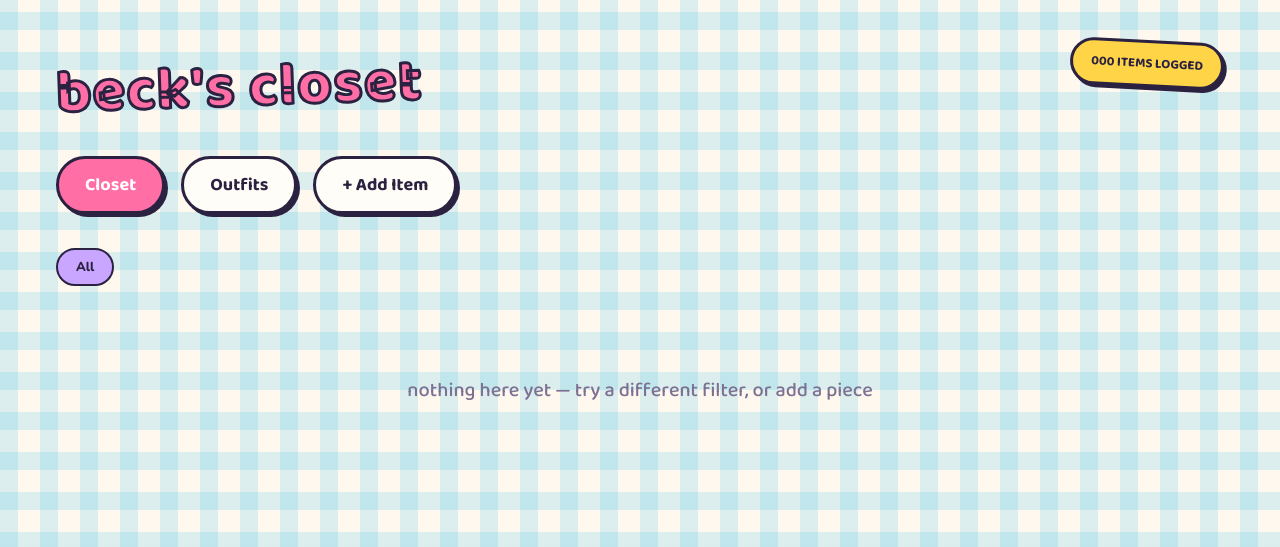
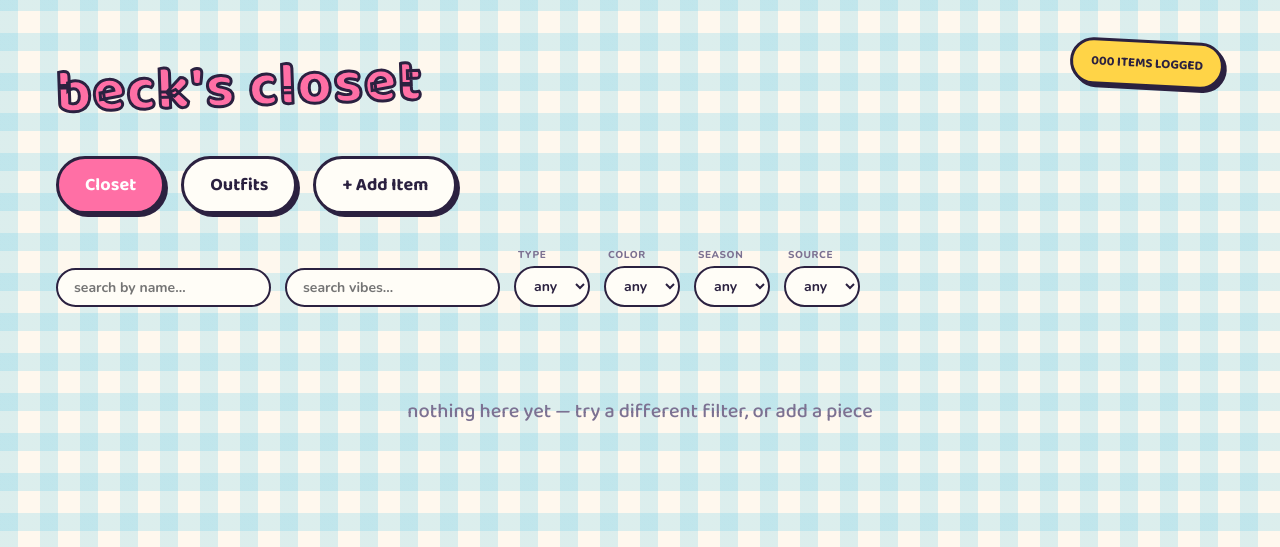
Before and after one commit to beck-2/closet, a Flask app: page / in a window 1280 px wide. Shown: the top 547 px of the page. Run offline with Flask 3, Linux system fonts and the light colour scheme; data that the repository does not hold is empty; some libraries are stand-ins or nearby versions.

Commit message:
Closet: dropdown filters + name/vibes search, all client-side
Replaces the single server-side item_type chip strip with a filter bar:
live name and vibes text search plus type / color / season / source
dropdowns (each populated with the values actually present). The server
now renders every card with data-* attributes and the option lists; the
browser does the filtering, so combining filters needs no round trip.

Filters AND together. The gold-stars section hides when nothing starred
matches; a "nothing matches" line and a "clear" button round it out. The
old ?type= query param is gone.

Co-Authored-By: Claude Sonnet 5 <noreply@anthropic.com>

```diff
--- a/app.py
+++ b/app.py
@@ -199,32 +199,47 @@ def block_cross_site_writes():
 
 # ------------------------------------------------------------------ views --
 
+def _distinct_values(items: list[dict], key: str) -> list[str]:
+    """Every value present for `key` across the closet, sorted. Handles both
+    scalar fields (item_type, source) and list fields (color, season)."""
+    vals: set[str] = set()
+    for item in items:
+        v = item.get(key)
+        if isinstance(v, list):
+            vals.update(v)
+        elif v:
+            vals.add(v)
+    return sorted(vals)
+
+
 @app.route("/")
 def closet():
     items = db.load_items()
-    type_filter = request.args.get("type") or ""
-    types_present = sorted({v.get("item_type") for v in items.values() if v.get("item_type")})
+    all_items = list(items.values())
 
     starred = db.starred_items()
     starred_ids = {it["id"] for it in starred}
     starred_cards = [{**it, "rating": avg_rating(it)} for it in starred]
+    cards = [
+        {**items[i], "rating": avg_rating(items[i])}
+        for i in sorted(items)
+        if i not in starred_ids
+    ]
 
-    cards = []
-    for item_id in sorted(items.keys()):
-        if item_id in starred_ids:
-            continue  # pinned separately at the top
-        item = items[item_id]
-        if type_filter and item.get("item_type") != type_filter:
-            continue
-        cards.append({"id": item_id, **item, "rating": avg_rating(item)})
+    # Options for the filter dropdowns — filtering itself is done client-side.
+    filter_options = {
+        "type": _distinct_values(all_items, "item_type"),
+        "color": _distinct_values(all_items, "color"),
+        "season": _distinct_values(all_items, "season"),
+        "source": _distinct_values(all_items, "source"),
+    }
 
     return render_template(
         "closet.html",
         active="closet",
         cards=cards,
         starred_cards=starred_cards,
-        types=types_present,
-        active_type=type_filter,
+        filter_options=filter_options,
     )
 
 
--- a/static/css/style.css
+++ b/static/css/style.css
@@ -78,18 +78,55 @@ a:hover { color: #a61e4d; }
 }
 
 /* ================= closet (browse grid) ================= */
-.pg-closet .filterrow { display: flex; gap: 10px; flex-wrap: wrap; margin-bottom: 28px; }
-.pg-closet .chip {
+.pg-closet .filterbar {
+  display: flex;
+  gap: 12px 14px;
+  flex-wrap: wrap;
+  align-items: flex-end;
+  margin-bottom: 28px;
+}
+.pg-closet .filtertext {
+  font-family: 'Nunito', sans-serif;
+  font-weight: 700;
+  font-size: 14px;
+  color: #2b2140;
+  background: #fffdf7;
+  border: 2.5px solid #2b2140;
+  border-radius: 999px;
+  padding: 8px 16px;
+  min-width: 170px;
+}
+.pg-closet .filtersel { display: flex; flex-direction: column; gap: 4px; }
+.pg-closet .filtersel span {
+  font-family: 'Nunito', sans-serif;
+  font-weight: 800;
+  font-size: 10px;
+  text-transform: uppercase;
+  letter-spacing: 0.6px;
+  color: #7c7192;
+  padding-left: 4px;
+}
+.pg-closet .filtersel select {
+  font-family: 'Nunito', sans-serif;
+  font-weight: 700;
+  font-size: 14px;
+  color: #2b2140;
+  background: #fffdf7;
+  border: 2.5px solid #2b2140;
+  border-radius: 999px;
+  padding: 8px 14px;
+}
+.pg-closet .filterclear {
   font-family: 'Nunito', sans-serif;
   font-weight: 800;
   font-size: 13px;
   color: #2b2140;
-  background: #fffdf7;
+  background: #ff6fa5;
   border: 2.5px solid #2b2140;
   border-radius: 999px;
   padding: 8px 18px;
+  cursor: pointer;
 }
-.pg-closet .chip.selected { background: #c9a6ff; }
 .pg-closet .empty {
   font-family: 'Baloo 2', cursive;
   font-size: 20px;
--- a/templates/closet.html
+++ b/templates/closet.html
@@ -2,7 +2,14 @@
 {% set pageclass = "pg-closet" %}
 
 {% macro card(item) %}
-  <a class="card {{ 'starred' if item.starred }}" href="{{ url_for('item_view', item_id=item.id) }}">
+  <a class="card {{ 'starred' if item.starred }}"
+     href="{{ url_for('item_view', item_id=item.id) }}"
+     data-name="{{ (item.name or '') | lower }}"
+     data-type="{{ item.item_type or '' }}"
+     data-color="{{ item.color | join(' ') }}"
+     data-season="{{ item.season | join(' ') }}"
+     data-source="{{ item.source or '' }}"
+     data-vibes="{{ item.vibes | join(' ') | lower }}">
     {% if item.starred %}<span class="cardstar" title="gold star">★</span>{% endif %}
     <div class="swatch">
       {% if item.images %}
@@ -19,16 +26,29 @@
   </a>
 {% endmacro %}
 
+{% macro filter_select(field, label, options) %}
+  <label class="filtersel">
+    <span>{{ label }}</span>
+    <select data-filter="{{ field }}">
+      <option value="">any</option>
+      {% for opt in options %}<option value="{{ opt }}">{{ opt }}</option>{% endfor %}
+    </select>
+  </label>
+{% endmacro %}
+
 {% block content %}
-<div class="filterrow">
-  <a class="chip {{ 'selected' if not active_type }}" href="{{ url_for('closet') }}">All</a>
-  {% for t in types %}
-    <a class="chip {{ 'selected' if active_type == t }}" href="{{ url_for('closet', type=t) }}">{{ t }}</a>
-  {% endfor %}
+<div class="filterbar" id="filterbar">
+  <input type="search" id="filter-name" class="filtertext" placeholder="search by name…" autocomplete="off">
+  <input type="search" id="filter-vibes" class="filtertext" placeholder="search vibes…" autocomplete="off">
+  {{ filter_select('type', 'Type', filter_options.type) }}
+  {{ filter_select('color', 'Color', filter_options.color) }}
+  {{ filter_select('season', 'Season', filter_options.season) }}
+  {{ filter_select('source', 'Source', filter_options.source) }}
+  <button type="button" class="filterclear" id="filter-clear" hidden>clear</button>
 </div>
 
 {% if starred_cards %}
-<div class="goldsection">
+<div class="goldsection" id="gold-section">
   <p class="goldlabel">★ gold stars</p>
   <div class="grid">
     {% for item in starred_cards %}{{ card(item) }}{% endfor %}
@@ -37,15 +57,76 @@
 {% endif %}
 
 {% if cards %}
-<div class="grid">
+<div class="grid" id="main-grid">
   {% for item in cards %}{{ card(item) }}{% endfor %}
 </div>
 {% elif not starred_cards %}
 <p class="empty">nothing here yet — try a different filter, or add a piece</p>
 {% endif %}
+
+<p class="empty" id="no-matches" hidden>nothing matches those filters</p>
 {% endblock %}
 
 {% block scripts %}
+<script>
+(function () {
+  var nameInput = document.getElementById('filter-name');
+  var vibesInput = document.getElementById('filter-vibes');
+  var selects = Array.prototype.slice.call(document.querySelectorAll('#filterbar select[data-filter]'));
+  var clearBtn = document.getElementById('filter-clear');
+  var goldSection = document.getElementById('gold-section');
+  var noMatches = document.getElementById('no-matches');
+  var cards = Array.prototype.slice.call(document.querySelectorAll('.card'));
+
+  function norm(s) { return (s || '').trim().toLowerCase(); }
+
+  function tokenList(value) { return (value || '').split(/\s+/).filter(Boolean); }
+
+  function matches(card, name, vibes, wanted) {
+    if (name && card.dataset.name.indexOf(name) === -1) return false;
+    if (vibes && card.dataset.vibes.indexOf(vibes) === -1) return false;
+    if (wanted.type && card.dataset.type !== wanted.type) return false;
+    if (wanted.source && card.dataset.source !== wanted.source) return false;
+    if (wanted.color && tokenList(card.dataset.color).indexOf(wanted.color) === -1) return false;
+    if (wanted.season && tokenList(card.dataset.season).indexOf(wanted.season) === -1) return false;
+    return true;
+  }
+
+  function apply() {
+    var name = norm(nameInput.value);
+    var vibes = norm(vibesInput.value);
+    var wanted = {};
+    selects.forEach(function (sel) { wanted[sel.dataset.filter] = sel.value; });
+
+    var active = !!(name || vibes) || selects.some(function (s) { return s.value; });
+    clearBtn.hidden = !active;
+
+    var anyVisible = false;
+    cards.forEach(function (card) {
+      var show = matches(card, name, vibes, wanted);
+      card.hidden = !show;
+      if (show) anyVisible = true;
+    });
+
+    if (goldSection) {
+      var goldVisible = goldSection.querySelectorAll('.card:not([hidden])').length > 0;
+      goldSection.hidden = !goldVisible;
+    }
+    noMatches.hidden = anyVisible;
+  }
+
+  nameInput.addEventListener('input', apply);
+  vibesInput.addEventListener('input', apply);
+  selects.forEach(function (sel) { sel.addEventListener('change', apply); });
+  clearBtn.addEventListener('click', function () {
+    nameInput.value = '';
+    vibesInput.value = '';
+    selects.forEach(function (sel) { sel.value = ''; });
+    apply();
+  });
+})();
+</script>
+
 <script>
 (function () {
   var STORAGE_KEY = 'closetScrollY';
```
Also changed, not shown: TODO.md (+9 -6 lines), journal.md (+5 -0 lines), tests/test_app.py (+5 -3 lines), tests/test_filters.py (added, +50 -0 lines), tests/test_gold_stars.py (+5 -2 lines).
